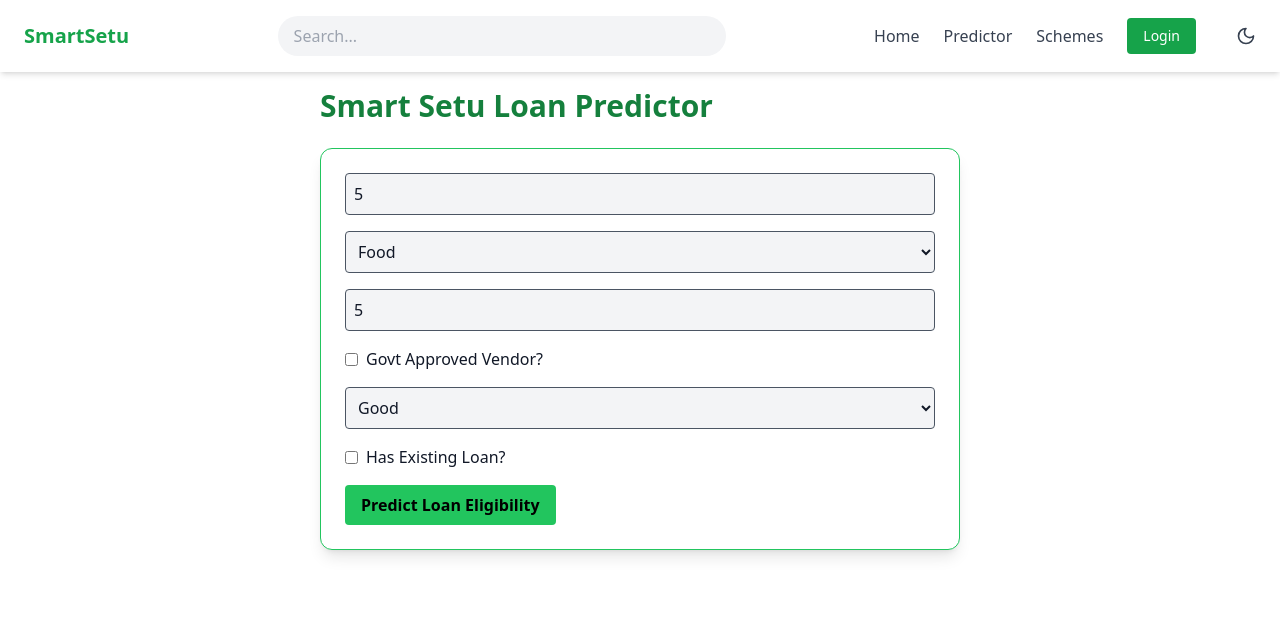
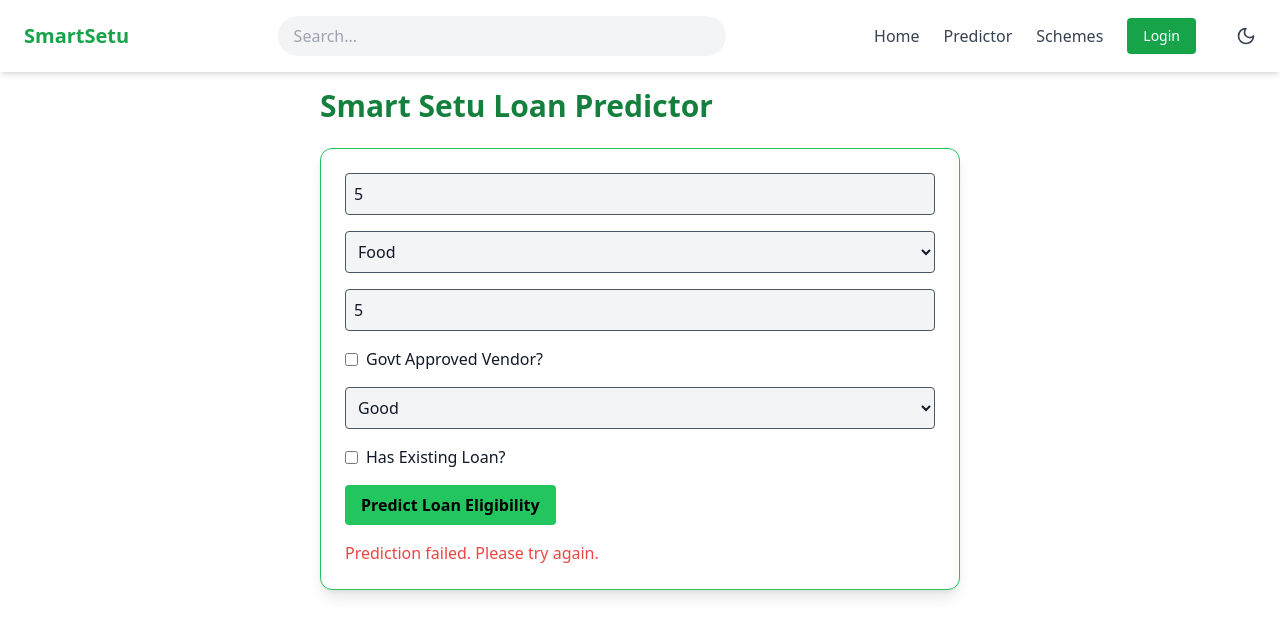
Before and after one commit to mrashis06/smart-setu-ai, a React (Create React App) app in the folder frontend/: page /predictor in a window 1280 px wide. Both pictures are taken after typing "5", "5" into the empty fields and a click on the button "Predict Loan Eligibility". Shown: the top 636 px of the page. Built offline with nearby package versions, Linux system fonts and the light colour scheme; no server answers.

Commit message:
Update Predictor.jsx

```diff
--- a/frontend/src/pages/Predictor.jsx
+++ b/frontend/src/pages/Predictor.jsx
@@ -1,5 +1,3 @@
-// ✅ Predictor.jsx — Enhanced Smart UI + Light/Dark Mode Fix + API Bug Fix
-
 import React, { useState } from "react";
 
 const Predictor = () => {
@@ -18,6 +16,7 @@ const Predictor = () => {
 
   const [loading, setLoading] = useState(false);
   const [result, setResult] = useState(null);
+  const [error, setError] = useState("");
 
   const handleChange = (e) => {
     const { name, value, type, checked } = e.target;
@@ -31,21 +30,26 @@ const Predictor = () => {
     e.preventDefault();
     setLoading(true);
     setResult(null);
+    setError("");
+
     try {
-      const res = await fetch("/api/predict", {
+      const res = await fetch("https://smart-setu-ai.onrender.com/api/predict", {
         method: "POST",
         headers: { "Content-Type": "application/json" },
         body: JSON.stringify(formData),
       });
+
       const data = await res.json();
       if (res.ok) {
         setResult(data);
       } else {
-        throw new Error(data?.error || "Unknown prediction error");
+        throw new Error(data?.error || "Prediction failed");
       }
     } catch (err) {
-      console.error("Prediction failed:", err);
+      console.error("Prediction Error:", err);
+      setError("Prediction failed. Please try again.");
     }
+
     setLoading(false);
   };
 
@@ -57,7 +61,7 @@ const Predictor = () => {
 
       <form
         onSubmit={handleSubmit}
-        className="space-y-4 bg-white dark:bg-[#111827] p-6 rounded-xl shadow-lg border border-green-500"
+        className="space-y-4 bg-white dark:bg-[#111827] p-6 rounded-xl shadow-lg border border-green-500 transition"
       >
         <input
           type="number"
@@ -165,10 +169,12 @@ const Predictor = () => {
         >
           {loading ? "Predicting..." : "Predict Loan Eligibility"}
         </button>
+
+        {error && <p className="text-red-500 mt-2">{error}</p>}
       </form>
 
       {result && (
-        <div className="mt-8 bg-white dark:bg-[#1f2937] p-6 rounded-xl border border-green-400 animate-fade-in text-gray-900 dark:text-white">
+        <div className="mt-8 bg-white dark:bg-[#1f2937] p-6 rounded-xl border border-green-400 animate-fade-in text-gray-900 dark:text-white transition">
           <h2 className="text-xl font-bold text-green-700 dark:text-green-400 mb-3">Prediction Result</h2>
           <div className="space-y-1">
             <p><strong>Credit Score:</strong> {result.creditScore}</p>
```
